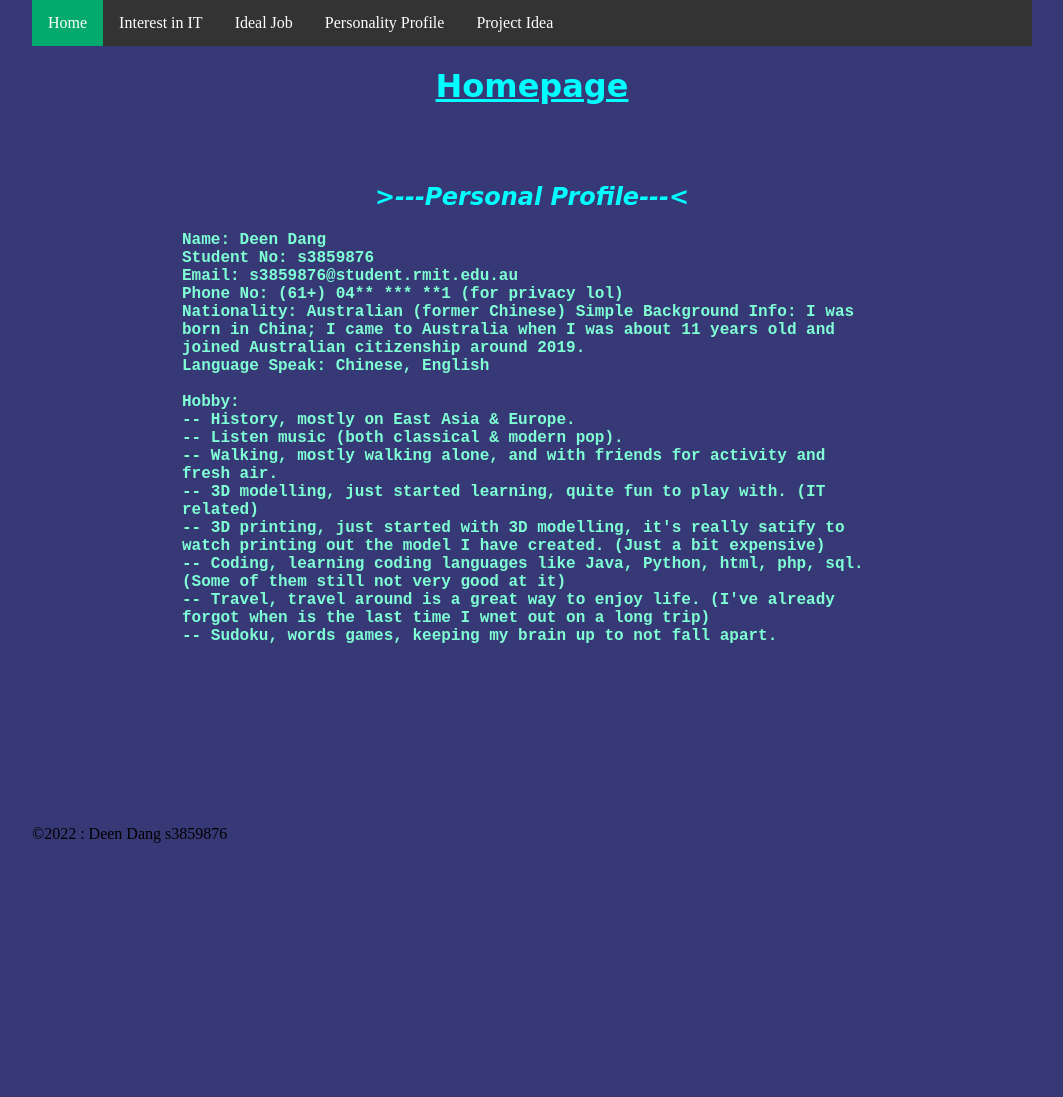
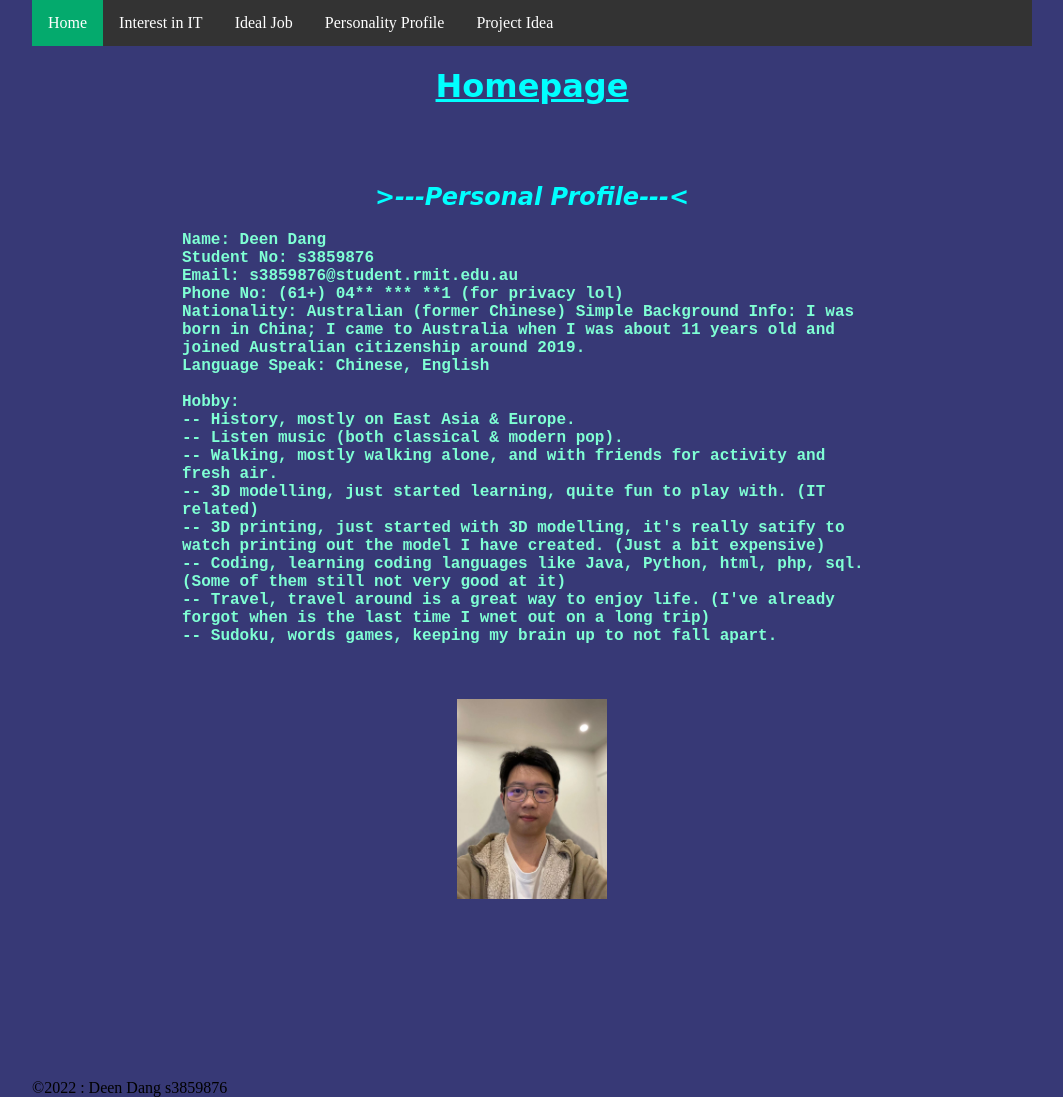
Before and after one commit to DeenDang/Assignment1, a plain HTML site: page index.html in a window 1280 px wide. Shown: the whole page, without its empty margins (108-1171 px from the left). Before the commit the page ends 843 px from the top, so only its background shows below. Drawn offline with Linux system fonts and the light colour scheme.

Commit message:
Update index.html

```diff
--- a/index.html
+++ b/index.html
@@ -39,11 +39,9 @@
             -- Travel, travel around is a great way to enjoy life. (I've already forgot when is the last time I wnet out on a long trip) <br>
             -- Sudoku, words games, keeping my brain up to not fall apart. <br>
 
-
-
-
         </p>
-
+        <br><br><br>
+        <img id="img" class="logo" src="pic.jpg" alt="logo">
         <br><br><br><br><br><br><br><br><br><br>
         <footer>
             &copy;2022 : Deen Dang s3859876
```
